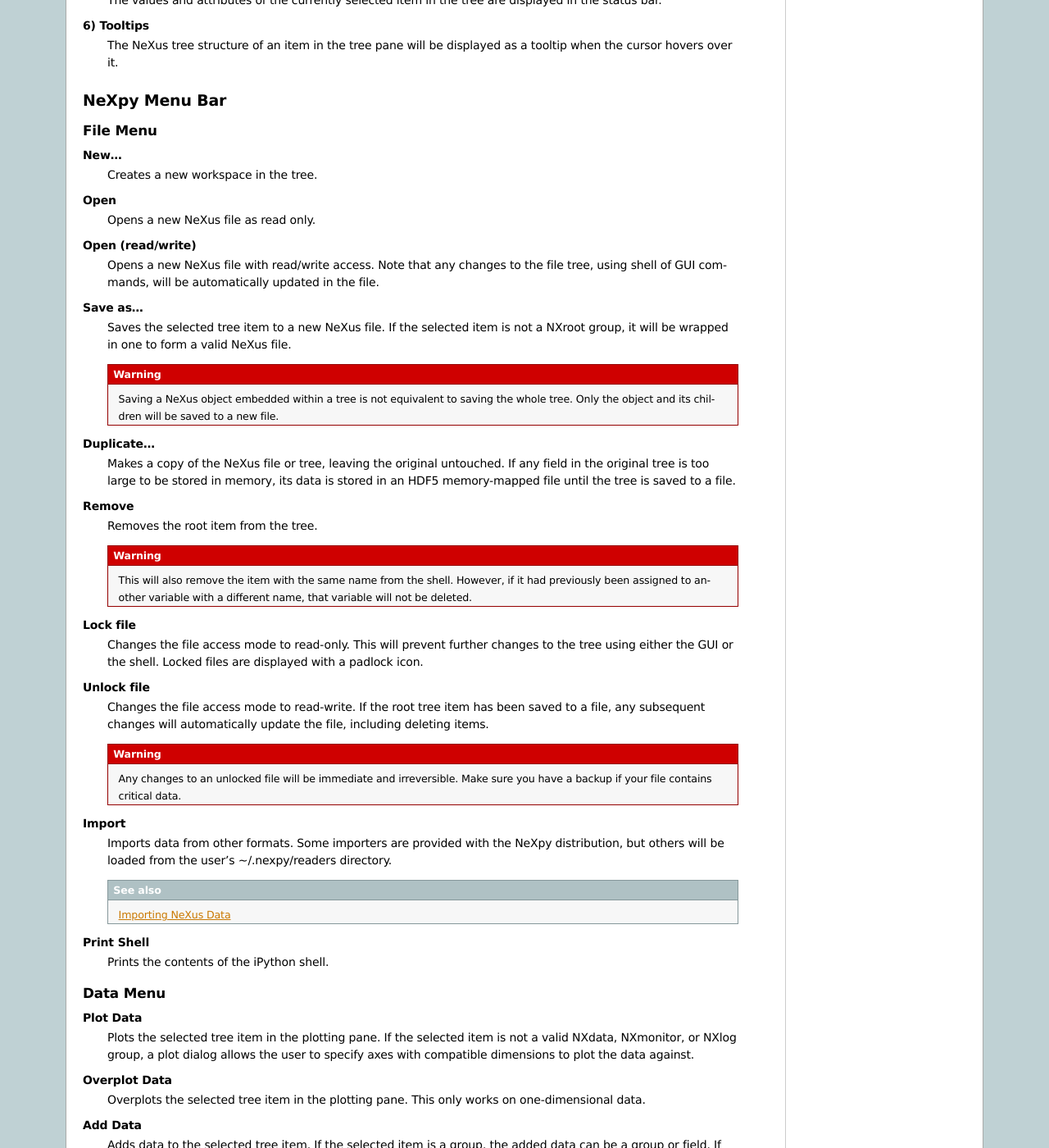
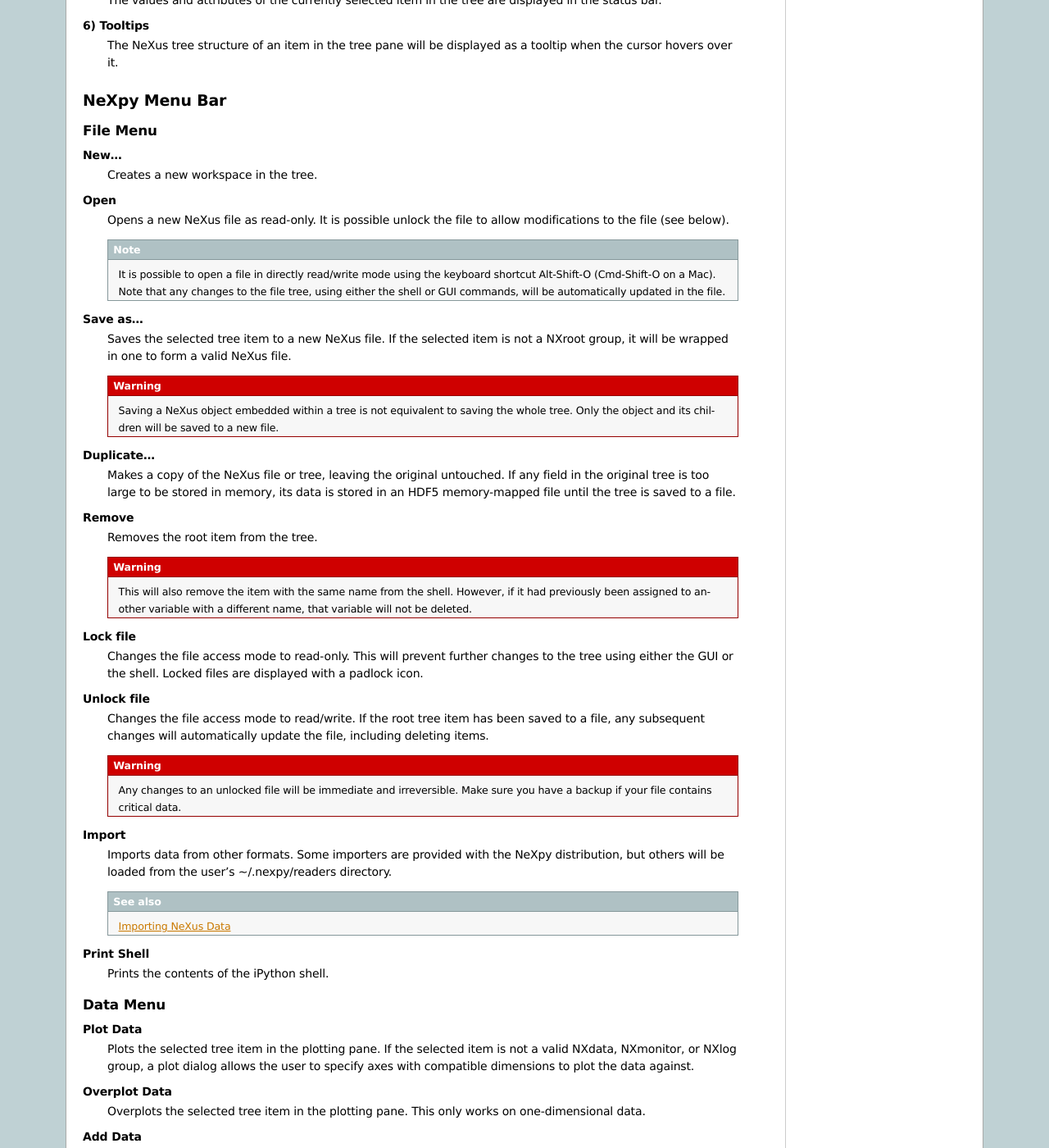
Before and after one commit to nexpy/nexpy, a Sphinx documentation site: the page built from doc/source/pythongui.rst, in a window 1280 px wide and 1400 px high, scrolled down 1553 px. Shown: the whole window at 82% size. Built offline with Sphinx 7.4.7, drawn with Linux system fonts in a browser that asks for light colours.

```diff
--- a/doc/source/index.rst
+++ b/doc/source/index.rst
@@ -14,9 +14,9 @@ provide an intuitive interactive toolbox allowing users both to access existing
 NeXus files and to create new NeXus-conforming data structures without expert
 knowledge of the file format.
 
-.. warning:: The official NeXpy v0.1 has not yet been released. The current
-             version is functional but is not yet fully stable. A stable version
-             should be available shortly.
+.. warning:: NeXpy v0.1.0 is now available for download. This is a beta-release
+             so please post any issues that you encounter on the `NeXpy GitHub
+             page <https://github.com/nexpy/nexpy/issues`_.
 
 
 .. toctree::
--- a/doc/source/pythongui.rst
+++ b/doc/source/pythongui.rst
@@ -73,12 +73,13 @@ File Menu
     Creates a new workspace in the tree.
 
 **Open**
-    Opens a new NeXus file as read only.
+    Opens a new NeXus file as read-only. It is possible unlock the file to
+    allow modifications to the file (see below).
 
-**Open (read/write)**
-    Opens a new NeXus file with read/write access. Note that any changes to
-    the file tree, using shell of GUI commands, will be automatically updated
-    in the file.
+    .. note:: It is possible to open a file in directly read/write mode using
+              the keyboard shortcut Alt-Shift-O (Cmd-Shift-O on a Mac). Note
+              that any changes to the file tree, using either the shell or GUI
+              commands, will be automatically updated in the file.
 
 **Save as...**
     Saves the selected tree item to a new NeXus file. If the selected item is
@@ -108,7 +109,7 @@ File Menu
     with a padlock icon.
 
 **Unlock file**
-    Changes the file access mode to read-write. If the root tree item has been
+    Changes the file access mode to read/write. If the root tree item has been
     saved to a file, any subsequent changes will automatically update the file,
     including deleting items.
 
```
Also changed, not shown: README.md (+23 -4 lines), README.rst (+13 -2 lines), doc/source/pythonshell.rst (+9 -6 lines), setup.py (+13 -11 lines), 3 other files.
